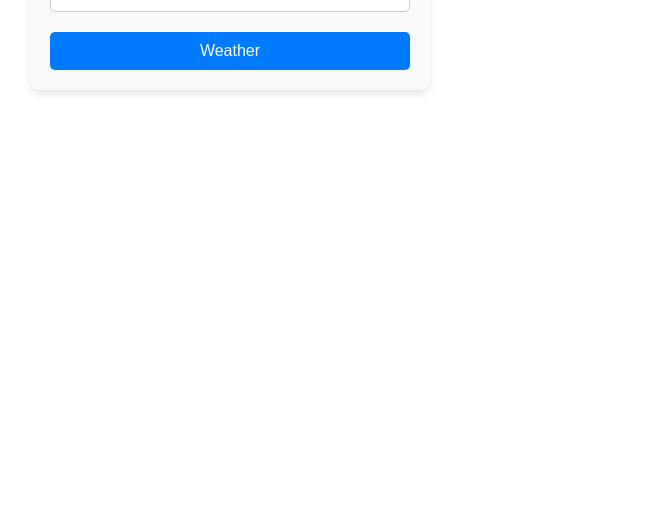
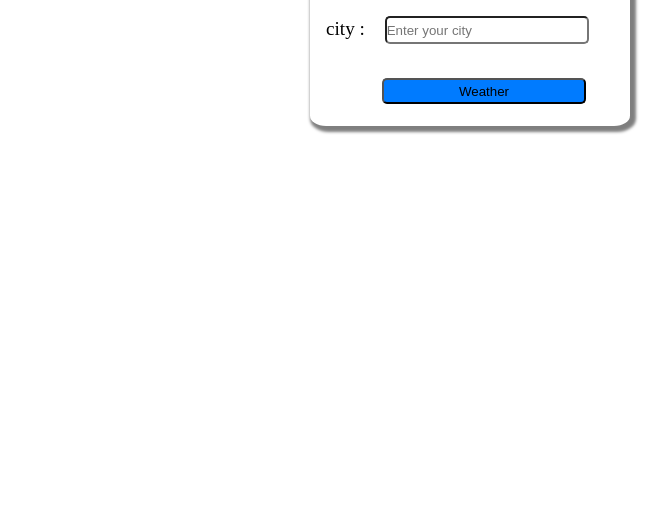
Before and after one commit to amansingh567/Weather-App, a plain HTML site: page index.html in a window 1280 px wide. Shown: the part 279-805 px from the top of the page, without its empty margins (410-1079 px from the left). Drawn offline with Linux system fonts and the light colour scheme.

Commit message:
Update style.css

```diff
--- a/style.css
+++ b/style.css
@@ -1,52 +1,45 @@
-* {
-    margin: 0;
-    padding: 0;
-    box-sizing: border-box;
-    font-family: Arial, sans-serif;
+*{
+    margin:0;
+    padding:0;
+
+
+}
+#weather{
+    padding-top:5px;
+    height:25vh;
+    width: 40vh;
+    /* border:1px black solid; */
+    margin: 25vh 10vh 50vh 90vh ;
+    border-radius: 5%;
+    box-shadow:3px 3px 3px 3px rgba(0,0,0,0.5);
+    display: flex;
+    flex-direction: column;
+    justify-content: center;
+
 }
 
-#weather {
-    padding: 20px;
-    width: 90%;
-    max-width: 400px;
-    margin: 20vh auto;
-    border-radius: 10px;
-    box-shadow: 0 4px 8px rgba(0, 0, 0, 0.1);
-    background-color: #f9f9f9;
-    text-align: center;
+#input{
+    height: 7vh;
+    margin: 2vh ;
+    font-size:larger;
+
 }
+#city{
+    border-radius: 5px;
+    width:25vh;
+    height: 1.5rem;
+    margin: 15px;
+}
+#btn{
+    width:25.5vh;
+    border-radius: 5px;
+    margin: 5px 0 0 72px;
+    height: 1.6rem;
+    background-color: #007bff;
 
-#heading {
-    font-size: 1.5rem;
-    margin-bottom: 20px;
 }
-
-#input {
-    margin-bottom: 20px;
-    font-size: 1rem;
-    text-align: left;
+#heading{
+    text-align:center;
+    font-size: xx-large;
+    font-weight: 700;
 }
-
-#city {
-    width: 100%;
-    padding: 10px;
-    border-radius: 5px;
-    border: 1px solid #ccc;
-    margin-top: 5px;
-    font-size: 1rem;
-}
-
-#btn {
-    width: 100%;
-    padding: 10px;
-    border-radius: 5px;
-    background-color: #007bff;
-    color: white;
-    border: none;
-    font-size: 1rem;
-    cursor: pointer;
-}
-
-#btn:hover {
-    background-color: #0056b3;
-}
```
